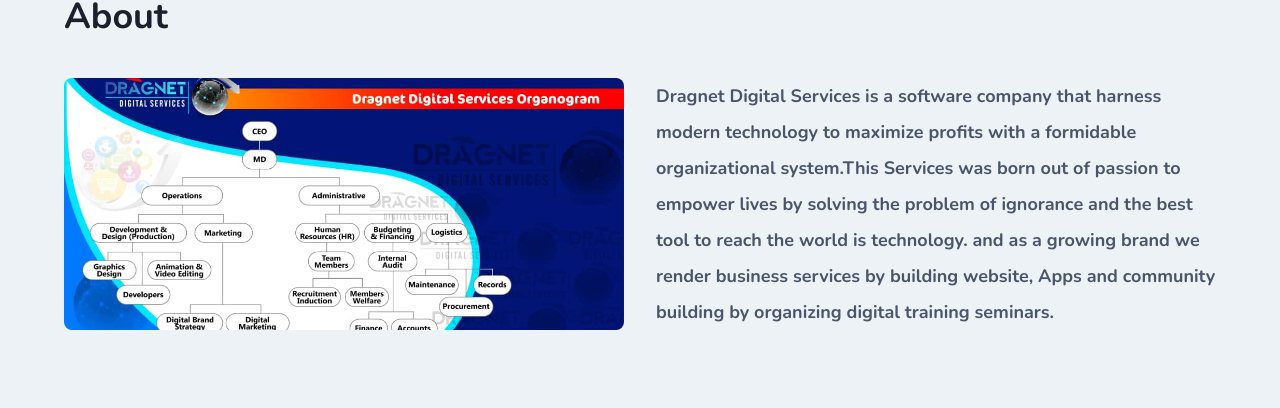
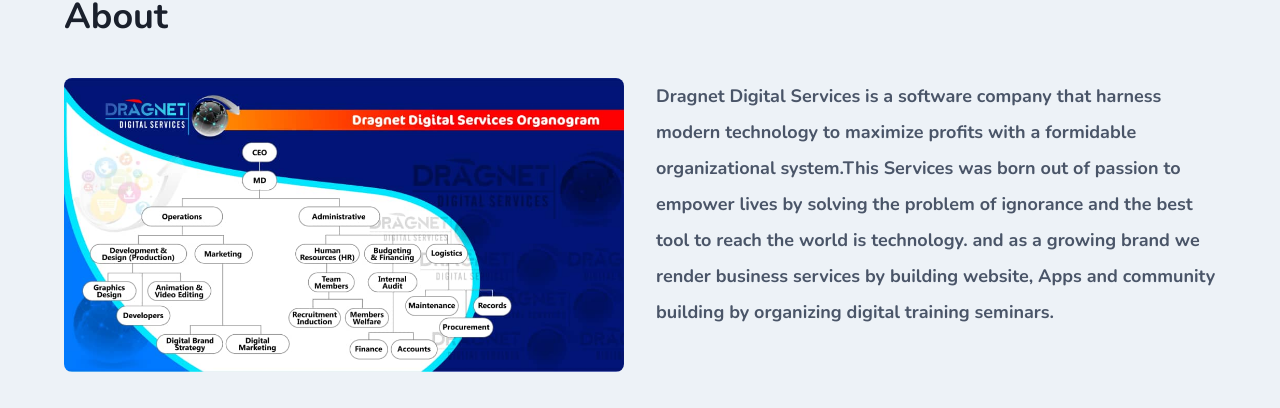
Before and after one commit to tohshine/dragnet, a React (Create React App) app: page / in a window 1280 px wide. Shown: the part 544-952 px from the top of the page. Built offline with nearby package versions, Linux system fonts and the light colour scheme.

Commit message:
added styling in about

```diff
--- a/src/components/about.jsx
+++ b/src/components/about.jsx
@@ -9,13 +9,11 @@
           <h1 className='text-gray-900 text-lg sm:text-4xl'>About</h1>
           <div className='grid-2  sm:pt-8'>
             <div
-              className=' w-full  rounded-lg'
-              style={{
-                backgroundImage: "url('../organo.jpg')",
-                backgroundPosition: "center",
-                backgroundSize: "cover",
-              }}
-            ></div>
+              className=' w-full  rounded-lg about__image'
+
+            >
+              <img  className="rounded-lg" src="../organo.jpg" alt=""/>
+            </div>
 
             <p
               className='sm:pr-32 text-sm sm:text-lg md:pr-0 leading-loose rellax'
--- a/src/components/team/teamlists.jsx
+++ b/src/components/team/teamlists.jsx
@@ -15,7 +15,9 @@
             backgroundImage: `url(${image})`,
             backgroundSize: "cover",
             backgroundPosition: "center",
-            height: "70vh",
+
+            width:"100%",
+            objectFit:"contain"
           }}
         >
           <div
```
Also changed, not shown: src/dist/app.css.
